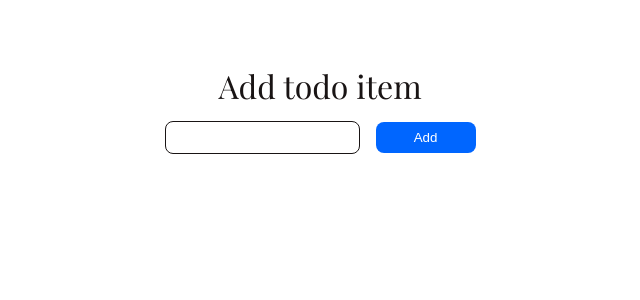
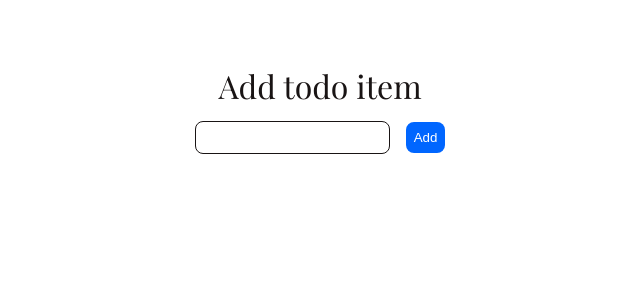
Before and after one commit to spark-156/vue-to-do-app, a Vue app in the folder frontend/: page / in a window 1280 px wide. Shown: the top 300 px of the page, without its empty margins (320-960 px from the left). Built offline with nearby package versions, Linux system fonts and the light colour scheme.

Commit message:
add delete icon

```diff
--- a/frontend/package.json
+++ b/frontend/package.json
@@ -9,7 +9,8 @@
   },
   "dependencies": {
     "core-js": "^3.6.5",
-    "vue": "^3.0.0"
+    "vue": "^3.0.0",
+    "vue-material-design-icons": "^5.0.0"
   },
   "devDependencies": {
     "@vue/cli-plugin-babel": "~4.5.0",
--- a/frontend/src/App.vue
+++ b/frontend/src/App.vue
@@ -24,6 +24,7 @@
 </template>
 
 <script>
+import 'vue-material-design-icons/styles.css';
 import FlexBox from './components/FlexBox.vue'
 import TodoItem from './components/TodoItem.vue'
 import Button from './components/Button.vue'
--- a/frontend/src/components/Button.vue
+++ b/frontend/src/components/Button.vue
@@ -30,7 +30,6 @@ export default {
   button {
     padding: var(--ldb-lengths-1);
     border-radius: var(--ldb-lengths-1);
-    min-width: 100px;
     cursor: pointer;
   }
 
--- a/frontend/src/components/TodoItem.vue
+++ b/frontend/src/components/TodoItem.vue
@@ -3,7 +3,7 @@
     <div :class="[{ 'done': isDone, 'highlight': highlight }, 'title']">{{ title }}</div>
     <FlexBox :flowDirection="'row'">
       <Button :buttontype="'primary'" :onClick="() => $emit('toggleIsDone')">{{ isDone ? 'Mark as not done' : 'Mark as done' }}</Button>
-      <Button :buttontype="'secondary'" :onClick="() => $emit('remove')">Remove</Button>
+      <Button :buttontype="'secondary'" :onClick="() => $emit('remove')"><Delete /></Button>
     </FlexBox>
   </li>
 </template>
@@ -11,6 +11,7 @@
 <script>
 import Button from './Button.vue'
 import FlexBox from './FlexBox.vue'
+import Delete from 'vue-material-design-icons/Delete.vue';
 
 export default {
   name: 'TodoItem',
@@ -22,6 +23,7 @@ export default {
   components: {
     Button,
     FlexBox,
+    Delete,
   },
   props: {
     title: {
```
Also changed, not shown: 1 other file (tests, documents, lock files or other folders).
